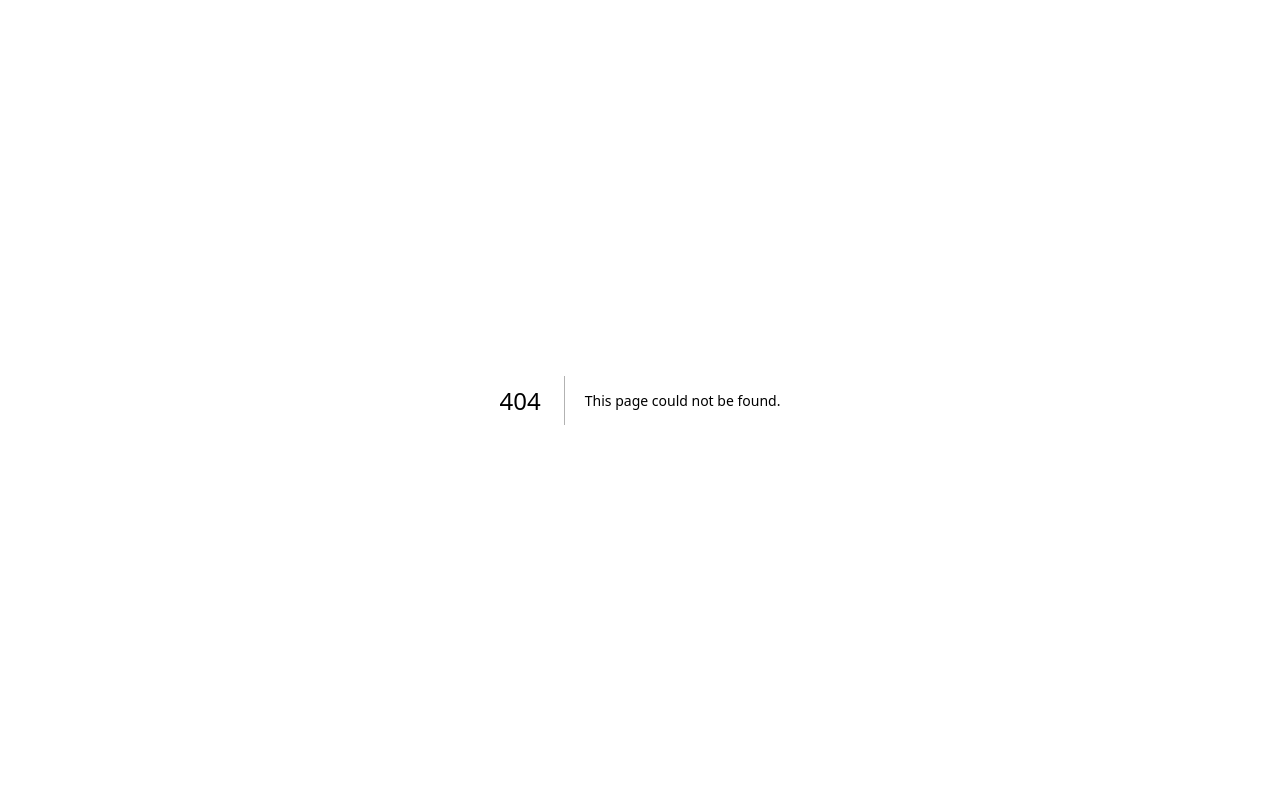
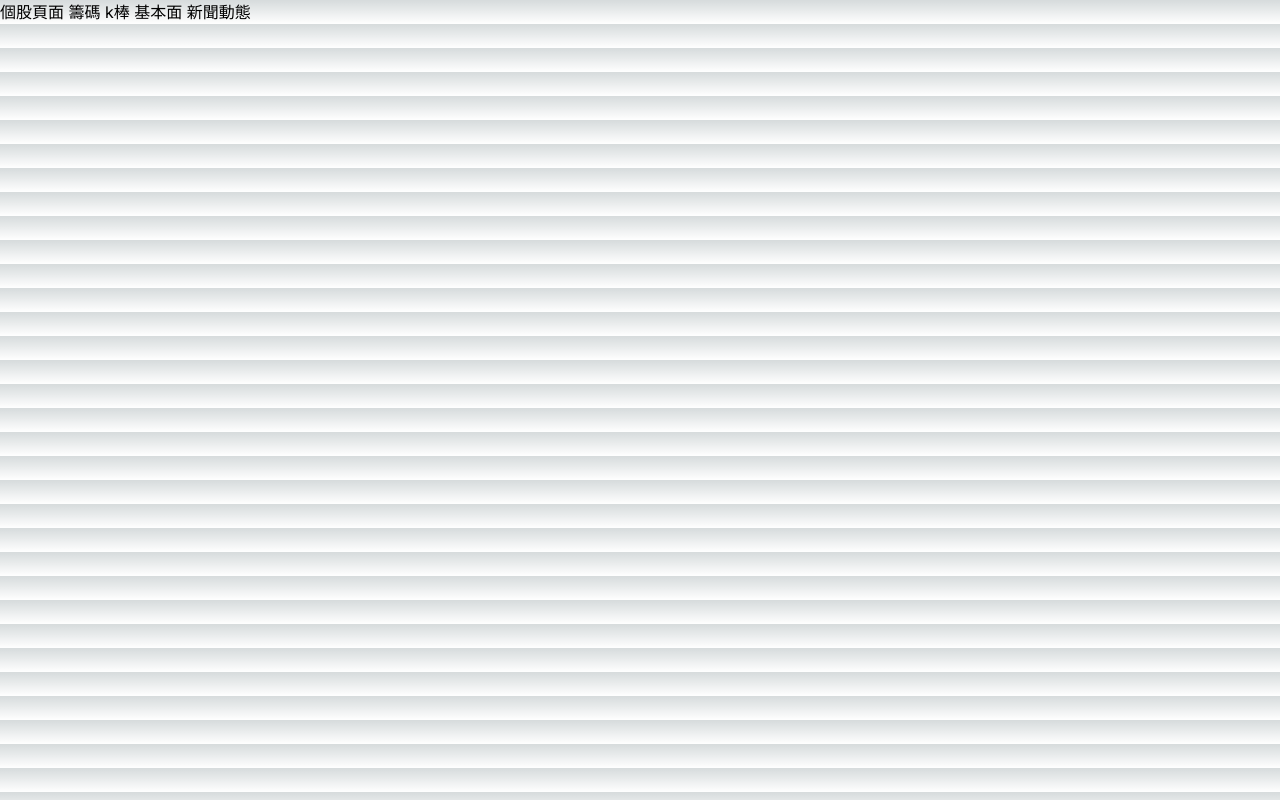
Before and after one commit to 70928manson/NextJS-stock-dashboard, a Next.js app: page /stocks/1 in a window 1280 px wide. Before the commit this address had no page. Built offline with nearby package versions, Linux system fonts and the light colour scheme.

Commit message:
feat: implement page route - 新增各個頁面的路徑 folder

```diff
--- /dev/null
+++ b/app/ETF/page.tsx
@@ -0,0 +1,10 @@
+export default async function Page() {
+
+    return (
+        <main>
+            ETF觀測站
+            基本資訊
+            高股息共同持股
+        </main>
+    );
+}
--- /dev/null
+++ b/app/ROI/page.tsx
@@ -0,0 +1,9 @@
+export default async function Page() {
+
+    return (
+        <main>
+            報酬率比對
+            定期定額 and 單筆投入
+        </main>
+    );
+}
--- /dev/null
+++ b/app/indicators/page.tsx
@@ -0,0 +1,8 @@
+export default async function Page() {
+
+    return (
+        <main>
+            經濟指標: 散戶, 大戶, 法人, Fed利率
+        </main>
+    );
+}
--- /dev/null
+++ b/app/news/page.tsx
@@ -0,0 +1,8 @@
+export default async function Page() {
+
+    return (
+        <main>
+            找彭博, 高盛, 或其他經濟新聞API串接展示infinite scroll
+        </main>
+    );
+}
--- /dev/null
+++ b/app/portfolios/page.tsx
@@ -0,0 +1,8 @@
+export default async function Page() {
+
+    return (
+        <main>
+            投資組合追蹤列表
+        </main>
+    );
+}
--- /dev/null
+++ b/app/stocks/[id]/page.tsx
@@ -0,0 +1,12 @@
+export default async function Page() {
+
+    return (
+        <main>
+            個股頁面
+            籌碼
+            k棒
+            基本面
+            新聞動態
+        </main>
+    );
+}
```
